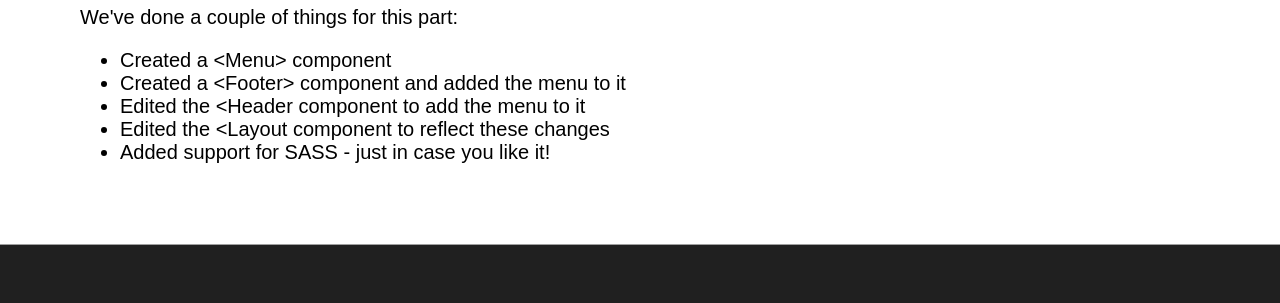
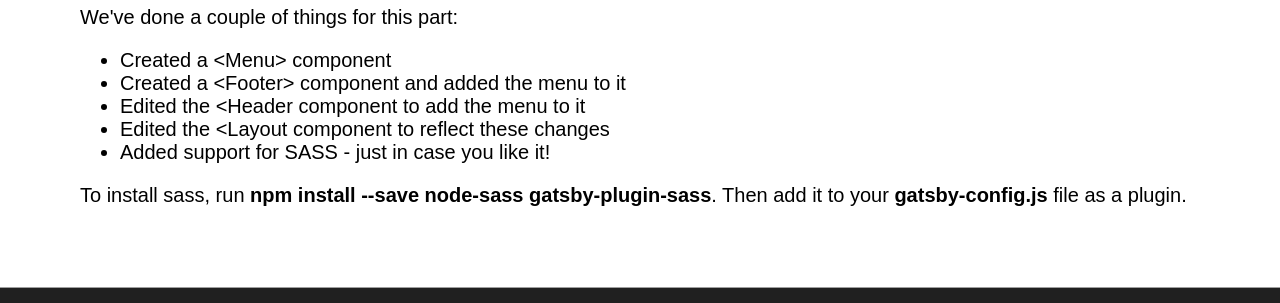
Before and after one commit to markconroy/gatsby-intro-decoupled-drupal, a Gatsby site: page /part-2 in a window 1280 px wide. Shown: the part 361-664 px from the top of the page. Built offline with nearby package versions, Linux system fonts and the light colour scheme; Gatsby itself is replaced by a stand-in of ours.

Commit message:
adding note about how to install sass

```diff
--- a/src/pages/part-2.js
+++ b/src/pages/part-2.js
@@ -15,6 +15,8 @@ const Page2Page = () => (
         <li>Edited the {`<Layout`} component to reflect these changes</li>
         <li>Added support for SASS - just in case you like it!</li>
       </ul>
+
+      <p>To install sass, run <strong>{`npm install --save node-sass gatsby-plugin-sass`}</strong>. Then add it to your <strong>gatsby-config.js</strong> file as a plugin.</p>
   </Layout>
 )
 
```
